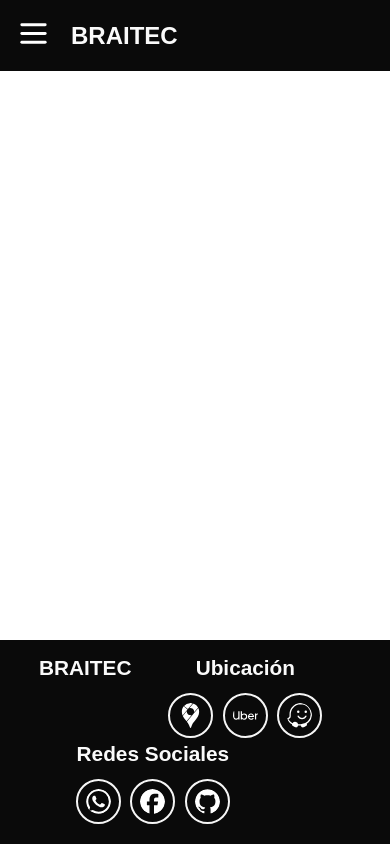
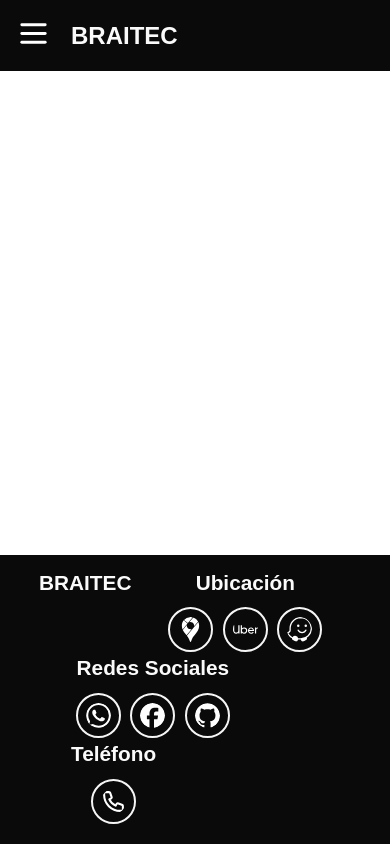
Before and after one commit to sh4dow18/braitec, a Next.js app: page / in a window 390 px wide. Built offline with nearby package versions, Linux system fonts and the light colour scheme.

Commit message:
add: phone in footer
Add Phone SVG Image with Link

```diff
--- a/src/app/globals.css
+++ b/src/app/globals.css
@@ -99,6 +99,7 @@ main {
   display: flex;
   flex-wrap: wrap;
   align-items: center;
+  justify-content: center;
 }
 .main-footer-links-section section img {
   margin-inline: 0.3rem;
--- a/src/app/layout.tsx
+++ b/src/app/layout.tsx
@@ -111,6 +111,19 @@ export default function RootLayout({
                 </Link>
               </section>
             </section>
+            <section className="main-footer-links-section">
+              <p>Teléfono</p>
+              <section>
+                <Link href="tel:+50689414905" target="_blank">
+                  <Image
+                    src="/phone.svg"
+                    alt="Ícono Teléfono"
+                    width={25}
+                    height={25}
+                  />
+                </Link>
+              </section>
+            </section>
           </section>
         </footer>
       </body>
```
Also changed, not shown: public/phone.svg (added).
